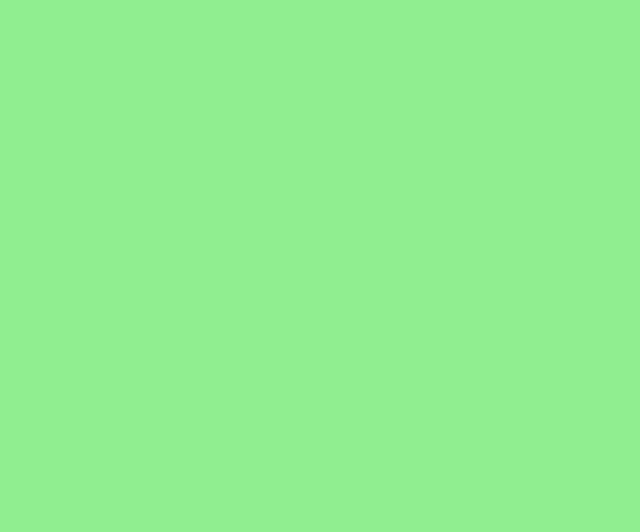
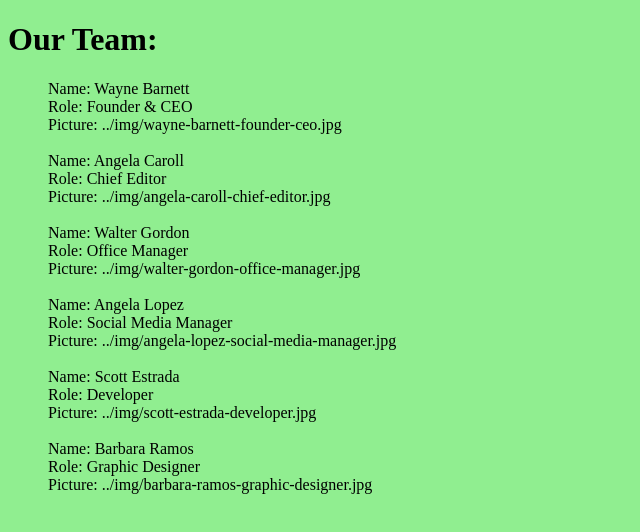
Before and after one commit to AleDiBernardo/js-our-team, a plain HTML site: page index.html in a window 1280 px wide. Shown: the whole page, without its empty margins (0-640 px from the left). Drawn offline with Linux system fonts and the light colour scheme.

Commit message:
feat: milestone 2 done

```diff
--- a/assets/css/style.css
+++ b/assets/css/style.css
@@ -1,3 +1,7 @@
 body {
     background-color: lightgreen;
 }
+
+li {
+    list-style-type: none;
+}
--- a/assets/js/functions.js
+++ b/assets/js/functions.js
@@ -1,7 +1,14 @@
 
 //  MILESTONE 1
+/**
+ * Print all array's object properties
+ * @date 4/11/2024 - 4:37:18 PM
+ *
+ * @param {array} teamToPrint
+ */
 const printTeam = (teamToPrint) => {
     console.log("------------------");
+
     teamToPrint.forEach((element) => {
         console.log(element.name);
         console.log(element.role);
@@ -9,3 +16,23 @@ const printTeam = (teamToPrint) => {
         console.log("------------------");
     });
 }
+
+
+//  MILESTONE 2
+/**
+ * Print all array's object properties into DOM
+ * @date 4/11/2024 - 4:37:18 PM
+ *
+ * @param {array} teamToPrint
+ */
+const printTeamToDOM = (teamToPrint, positionElem) => {
+
+    teamToPrint.forEach((element) => {
+        positionElem.innerHTML += `
+            <li>Name: ${element.name}</li>
+            <li>Role: ${element.role}</li>
+            <li>Picture: ${element.picture}</li>
+            <br>
+        `
+    });
+}
--- a/assets/js/script.js
+++ b/assets/js/script.js
@@ -5,6 +5,8 @@
 // Scott Estrada	Developer	            scott-estrada-developer.jpg
 // Barbara Ramos	Graphic Designer	    barbara-ramos-graphic-designer.jpg
 
+
+const teamListElem = document.getElementById("teamList");
 
 //  MILESTONE 0
 const team = [
@@ -42,3 +44,5 @@ const team = [
 ]
 
 printTeam(team);
+
+printTeamToDOM(team, teamListElem);
--- a/index.html
+++ b/index.html
@@ -10,6 +10,11 @@
 </head>
 <body>
 
+    <main>
+        <h1>Our Team:</h1>
+        <ul id="teamList">
+        </ul>
+    </main>
 
     <!-- My Function -->
     <script src="assets/js/functions.js"></script>
```
